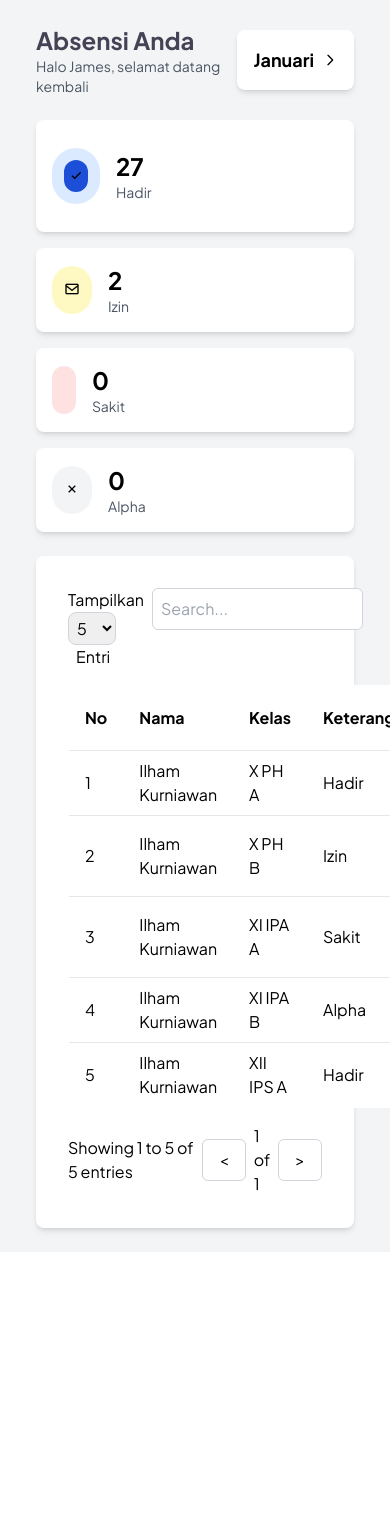
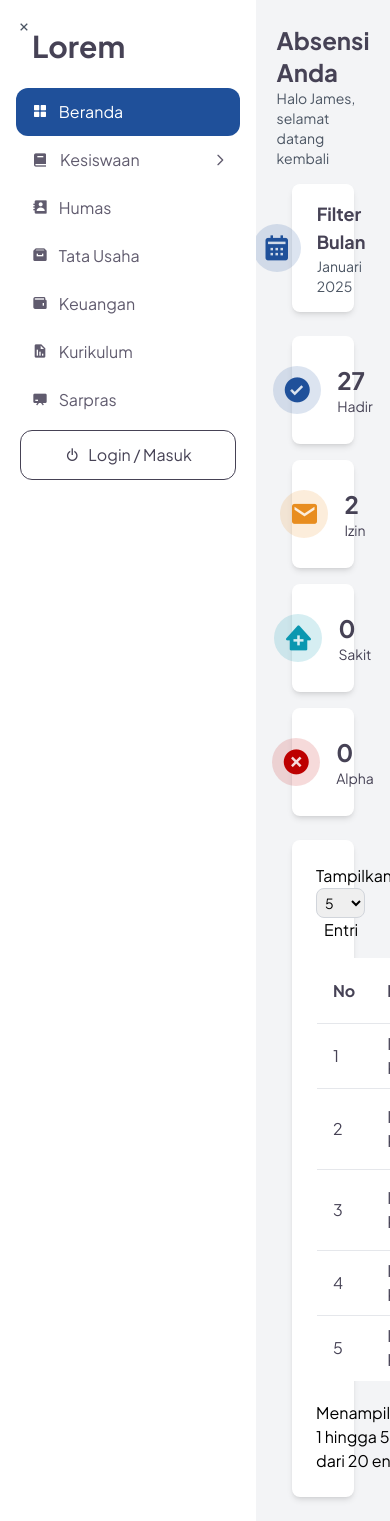
Before and after one commit to whoshann/simas-frontend, a Next.js app: page /student/student-affairs/absence in a window 390 px wide. Before the commit the page ends 1252 px from the top, so only its background shows below. Built offline with nearby package versions, Linux system fonts and the light colour scheme.

Commit message:
style(css): update responsive page

```diff
--- a/app/(roles)/guest/page.tsx
+++ b/app/(roles)/guest/page.tsx
@@ -8,7 +8,7 @@ export default function GuestDashboard() {
                 <p className="text-sm text-gray-600">Halo, selamat datang di website kami</p>
             </header>
 
-            <main className="flex-1 overflow-x-hidden overflow-y-auto px-9">
+            <main className="flex-1 overflow-x-hidden overflow-y-auto px-9 pb-8">
                 <div className="grid grid-cols-1 lg:grid-cols-3 gap-6">
                     <div className="bg-white shadow-md rounded-lg overflow-hidden lg:col-span-2">
                         <img
--- a/app/(roles)/student/student-affairs/absence/page.tsx
+++ b/app/(roles)/student/student-affairs/absence/page.tsx
@@ -6,6 +6,7 @@ import { useState } from 'react';
 
 export default function StudentAffairsAbsence() {
     const [selectedMonth, setSelectedMonth] = useState('Januari');
+    const [selectedYear, setSelectedYear] = useState(new Date().getFullYear());
     const [isPanelOpen, setIsPanelOpen] = useState(false);
     const [searchTerm, setSearchTerm] = useState('');
     const [entriesPerPage, setEntriesPerPage] = useState(5);
@@ -16,16 +17,32 @@ export default function StudentAffairsAbsence() {
         'Juli', 'Agustus', 'September', 'Oktober', 'November', 'Desember'
     ];
 
-    // Data statis
+    // Data statis tabel absensi
     const data = [
         { no: 1, name: "Ilham Kurniawan", class: "X PH A", status: "Hadir", document: null, date: "21/01/2024" },
-        { no: 2, name: "Ilham Kurniawan", class: "X PH B", status: "Izin", document: "bukti_surat.png", date: "22/01/2024" },
-        { no: 3, name: "Ilham Kurniawan", class: "XI IPA A", status: "Sakit", document: "bukti_surat.png", date: "23/01/2024" },
+        { no: 2, name: "Ilham Kurniawan", class: "X PH B", status: "Izin", document: "/images/Berita1.jpg", date: "22/01/2024" },
+        { no: 3, name: "Ilham Kurniawan", class: "XI IPA A", status: "Sakit", document: "/images/Berita1.jpg", date: "23/01/2024" },
         { no: 4, name: "Ilham Kurniawan", class: "XI IPA B", status: "Alpha", document: null, date: "24/01/2024" },
         { no: 5, name: "Ilham Kurniawan", class: "XII IPS A", status: "Hadir", document: null, date: "25/01/2024" },
-        // ... data lainnya
+        { no: 6, name: "Ilham Kurniawan", class: "XII IPS A", status: "Hadir", document: null, date: "25/01/2024" },
+        { no: 7, name: "Ilham Kurniawan", class: "XII IPS A", status: "Hadir", document: null, date: "25/01/2024" },
+        { no: 8, name: "Ilham Kurniawan", class: "XII IPS A", status: "Hadir", document: null, date: "25/01/2024" },
+        { no: 9, name: "Ilham Kurniawan", class: "XII IPS A", status: "Hadir", document: null, date: "25/01/2024" },
+        { no: 10, name: "Ilham Kurniawan", class: "XII IPS A", status: "Hadir", document: null, date: "25/01/2024" },
+        { no: 11, name: "Ilham Kurniawan", class: "XII IPS A", status: "Hadir", document: null, date: "25/01/2024" },
+        { no: 12, name: "Ilham Kurniawan", class: "XII IPS A", status: "Hadir", document: null, date: "25/01/2024" },
+        { no: 13, name: "Ilham Kurniawan", class: "XII IPS A", status: "Hadir", document: null, date: "25/01/2024" },
+        { no: 14, name: "Ilham Kurniawan", class: "XII IPS A", status: "Hadir", document: null, date: "25/01/2024" },
+        { no: 15, name: "Ilham Kurniawan", class: "XII IPS A", status: "Hadir", document: null, date: "25/01/2024" },
+        { no: 16, name: "Ilham Kurniawan", class: "XII IPS A", status: "Hadir", document: null, date: "25/01/2024" },
+        { no: 17, name: "Ilham Kurniawan", class: "XII IPS A", status: "Hadir", document: null, date: "25/01/2024" },
+        { no: 18, name: "Ilham Kurniawan", class: "XII IPS A", status: "Hadir", document: null, date: "25/01/2024" },
+        { no: 19, name: "Ilham Kurniawan", class: "XII IPS A", status: "Hadir", document: null, date: "25/01/2024" },
+        { no: 20, name: "Ilham Kurniawan", class: "XII IPS A", status: "Hadir", document: null, date: "25/01/2024" },
+
     ];
 
+    // Search item tabel
     const filteredData = data.filter(item =>
         item.name.toLowerCase().includes(searchTerm.toLowerCase()) ||
         item.class.toLowerCase().includes(searchTerm.toLowerCase()) ||
@@ -45,18 +62,26 @@ export default function StudentAffairsAbsence() {
     return (
         <div className="flex-1 flex flex-col overflow-hidden bg-gray-100">
 
+
             {/* Start Header */}
-            <header className="pt-6 pb-0 px-9 flex justify-between items-center">
+            <header className="pt-6 pb-0 px-9 flex flex-col sm:flex-row justify-between items-center">
                 <div>
                     <h1 className="text-2xl font-bold text-[var(--text-semi-bold-color)]">Absensi Anda</h1>
                     <p className="text-sm text-gray-600">Halo James, selamat datang kembali</p>
                 </div>
 
+
                 {/* Filtering Bulanan */}
-                <div className="relative">
-                    <div className="bg-white shadow-md rounded-lg p-4 flex items-center cursor-pointer" onClick={togglePanel}>
-                        <span className="text-lg font-semibold">{selectedMonth}</span>
-                        <svg className={`ml-2 h-4 w-4 transform transition-transform ${isPanelOpen ? 'rotate-180' : ''}`} fill="none" viewBox="0 0 24 24" stroke="currentColor">
+                <div className="relative mt-4 sm:mt-0 w-full sm:w-72 ">
+                    <div className="bg-white shadow-md rounded-lg py-4 px-7 flex items-center justify-center cursor-pointer" onClick={togglePanel}>
+                        <div className="bg-[#1f509a27] rounded-full p-3 mr-4 w-12 h-12 flex items-center justify-center">
+                            <i className='bx bxs-calendar text-[#1f509a] text-3xl'></i>
+                        </div>
+                        <div className="flex-1" >
+                            <span className="text-lg font-semibold text-[var(--text-semi-bold-color)] ">Filter Bulan</span>
+                            <p className="text-sm text-gray-600">{selectedMonth} {selectedYear}</p>
+                        </div>
+                        <svg className={`ml-7 h-4 w-4 transform transition-transform ${isPanelOpen ? 'rotate-90' : ''}`} fill="none" viewBox="0 0 24 24" stroke="currentColor">
                             <path strokeLinecap="round" strokeLinejoin="round" strokeWidth={2} d="M9 5l7 7-7 7" />
                         </svg>
                     </div>
@@ -71,7 +96,7 @@ export default function StudentAffairsAbsence() {
                                         setIsPanelOpen(false);
                                     }}
                                 >
-                                    {month}
+                                    {month} {selectedYear}
                                 </div>
                             ))}
                         </div>
@@ -80,85 +105,95 @@ export default function StudentAffairsAbsence() {
             </header>
             {/* End Header */}
 
+
+
             <main className="flex-1 overflow-x-hidden overflow-y-auto px-9 mt-6">
 
-                {/* Start Cards */}
+
+
+                {/* Start 4 Cards */}
                 <div className="grid grid-cols-1 sm:grid-cols-2 lg:grid-cols-4 gap-4 mb-6">
-                    <div className="bg-white shadow-md rounded-lg px-4 py-7 flex items-center">
-                        <div className="bg-blue-100 rounded-full p-3 mr-4">
-                            <div className="bg-blue-700 rounded-full p-1">
-                                <i className='bx bx-check text-black'></i>
-                            </div>
+                    <div className="bg-white shadow-md rounded-lg px-4 py-7 flex items-center justify-center">
+                        <div className="bg-[#1f509a27] rounded-full p-3 mr-4 w-12 h-12 flex items-center justify-center  ">
+                            <i className='bx bxs-check-circle text-[#1f509a] text-3xl'></i>
                         </div>
                         <div>
-                            <p className="text-2xl font-bold">27</p>
-                            <p className="text-sm text-gray-600">Hadir</p>
+                            <p className="text-2xl text-[var(--text-semi-bold-color)] font-bold">27</p>
+                            <p className="text-sm text-[var(--text-regular-color)]">Hadir</p>
                         </div>
                     </div>
-                    <div className="bg-white shadow-md rounded-lg p-4 flex items-center">
-                        <div className="bg-yellow-100 rounded-full p-3 mr-4">
-                            <i className='bx bx-envelope text-black'></i>
+                    <div className="bg-white shadow-md rounded-lg px-4 py-7 flex items-center justify-center">
+                        <div className="bg-[#e88e1f29] rounded-full p-3 mr-4 w-12 h-12 flex items-center justify-center ">
+                            <i className='bx bxs-envelope text-[#e88d1f]  text-3xl'></i>
                         </div>
                         <div>
-                            <p className="text-2xl font-bold">2</p>
-                            <p className="text-sm text-gray-600">Izin</p>
+                            <p className="text-2xl text-[var(--text-semi-bold-color)] font-bold">2</p>
+                            <p className="text-sm text-[var(--text-regular-color)]">Izin</p>
                         </div>
                     </div>
-                    <div className="bg-white shadow-md rounded-lg p-4 flex items-center">
-                        <div className="bg-red-100 rounded-full p-3 mr-4">
-                            <i className='bx bx-sick text-black'></i>
+                    <div className="bg-white shadow-md rounded-lg px-4 py-7 flex items-center justify-center">
+                        <div className="bg-[#0a97b02a] rounded-full p-3 mr-4 w-12 h-12 flex items-center justify-center ">
+                            <i className='bx bxs-clinic text-[#0a97b0]  text-3xl'></i>
                         </div>
                         <div>
-                            <p className="text-2xl font-bold">0</p>
-                            <p className="text-sm text-gray-600">Sakit</p>
+                            <p className="text-2xl text-[var(--text-semi-bold-color)] font-bold">0</p>
+                            <p className="text-sm text-[var(--text-regular-color)]">Sakit</p>
                         </div>
                     </div>
-                    <div className="bg-white shadow-md rounded-lg p-4 flex items-center">
-                        <div className="bg-gray-100 rounded-full p-3 mr-4">
-                            <i className='bx bx-x text-black'></i>
+                    <div className="bg-white shadow-md rounded-lg px-4 py-7 flex items-center justify-center">
+                        <div className="bg-[#bd000025] rounded-full p-3 mr-4 w-12 h-12 flex items-center justify-center ">
+                            <i className='bx bxs-x-circle text-[#bd0000]  text-3xl'></i>
                         </div>
                         <div>
-                            <p className="text-2xl font-bold">0</p>
-                            <p className="text-sm text-gray-600">Alpha</p>
+                            <p className="text-2xl text-[var(--text-semi-bold-color)] font-bold">0</p>
+                            <p className="text-sm text-[var(--text-regular-color)]">Alpha</p>
                         </div>
                     </div>
                 </div>
                 {/* End Cards */}
 
-                {/* Card for Show Entries, Search, and Table */}
-                <div className="bg-white shadow-md rounded-lg p-8 mb-6">
+
+
+                {/* Card for Table */}
+                <div className="bg-white shadow-md rounded-lg p-6 mb-6">
                     <div className="mb-4 flex justify-between">
 
-                        {/* Showing entries */}
+                        {/* Start Showing entries */}
                         <div>
                             <label className="mr-2">Tampilkan</label>
                             <select
                                 value={entriesPerPage}
                                 onChange={(e) => setEntriesPerPage(Number(e.target.value))}
-                                className="border border-gray-300 rounded-lg p-1"
+                                className="border border-gray-300 rounded-lg p-1 text-sm"
                             >
                                 <option value={5}>5</option>
                                 <option value={10}>10</option>
                                 <option value={15}>15</option>
+                                <option value={20}>20</option>
                             </select>
                             <label className="ml-2">Entri</label>
                         </div>
+                        {/* End Showing entries */}
 
-                        {/* Search */}
-                        <div>
+
+                        {/*Start Search */}
+                        <div className="border border-gray-300 rounded-lg py-2 px-4 flex justify-between items-center" >
+                            <i className='bx bx-search text-[var(--text-semi-bold-color)] text-2xl mr-2'></i>
                             <input
                                 type="text"
-                                placeholder="Search..."
+                                placeholder="Cari data..."
                                 value={searchTerm}
                                 onChange={(e) => setSearchTerm(e.target.value)}
-                                className="border border-gray-300 rounded-md p-2"
+                                className="border-0 focus:outline-none"
                             />
                         </div>
+                        {/*End Search */}
                     </div>
 
-                    {/* Table */}
+
+                    {/* Start Table */}
                     <table className="min-w-full bg-white border border-gray-300 rounded-lg overflow-hidden">
-                        <thead className="">
+                        <thead className="text-[var(--text-semi-bold-color)]">
                             <tr>
                                 <th className="py-2 px-4 border-b text-left">No</th>
                                 <th className="py-2 px-4 border-b text-left">Nama</th>
@@ -170,7 +205,7 @@ export default function StudentAffairsAbsence() {
                         </thead>
                         <tbody>
                             {currentEntries.map((item) => (
-                                <tr key={item.no} className="hover:bg-gray-100">
+                                <tr key={item.no} className="hover:bg-gray-100 text-[var(--text-regular-color)] ">
                                     <td className="py-2 px-4 border-b">{item.no}</td>
                                     <td className="py-2 px-4 border-b">{item.name}</td>
                                     <td className="py-2 px-4 border-b">{item.class}</td>
@@ -183,28 +218,52 @@ export default function StudentAffairsAbsence() {
                             ))}
                         </tbody>
                     </table>
+                    {/* End Table */}
 
-                    {/* Pagination */}
-                    <div className="flex justify-between items-center mt-4">
-                        <span>Showing {startIndex + 1} to {Math.min(startIndex + entriesPerPage, totalEntries)} of {totalEntries} entries</span>
+
+
+                    {/*Start Pagination and showing entries */}
+                    <div className="flex justify-between items-center mt-5">
+                        <span>Menampilkan {startIndex + 1} hingga {Math.min(startIndex + entriesPerPage, totalEntries)} dari {totalEntries} entri</span>
+
+                        {/* Pagination */}
                         <div className="flex items-center">
                             <button
                                 onClick={() => setCurrentPage(Math.max(currentPage - 1, 1))}
                                 disabled={currentPage === 1}
-                                className="px-4 py-2 border border-gray-300 rounded-md mr-2"
+                                className="px-4 py-2 mr-2 text-[var(--main-color)]"
                             >
                                 &lt;
                             </button>
-                            <span>{currentPage} of {totalPages}</span>
+                            {/* Pagination Numbers */}
+                            <div className="flex space-x-1">
+                                {Array.from({ length: Math.min(totalPages - (currentPage - 1), 4) }, (_, index) => {
+                                    const pageNumber = currentPage + index;
+                                    return (
+                                        <button
+                                            key={pageNumber}
+                                            onClick={() => setCurrentPage(pageNumber)}
+                                            className={` rounded-md px-3 py-1 ${currentPage === pageNumber ? ' bg-[var(--main-color)] text-white ' : 'text-[var(--main-color)]'}`}>
+                                            {pageNumber}
+                                        </button>
+                                    );
+                                })}
+                                {totalPages > 4 && currentPage <= totalPages - 4 && (
+                                    <span className=" text-[var(--main-color)] px-3 py-1">...</span>
+                                )}
+                            </div>
                             <button
                                 onClick={() => setCurrentPage(Math.min(currentPage + 1, totalPages))}
                                 disabled={currentPage === totalPages}
-                                className="px-4 py-2 border border-gray-300 rounded-md ml-2"
+                                className="px-4 py-2 ml-2 text-[var(--main-color)]"
                             >
                                 &gt;
                             </button>
                         </div>
                     </div>
+                    {/*End Pagination and showing entries */}
+
+
                 </div>
             </main>
         </div>
--- a/app/components/sidebar/Sidebar.tsx
+++ b/app/components/sidebar/Sidebar.tsx
@@ -3,9 +3,14 @@
 import React, { useState } from 'react';
 
 const Sidebar: React.FC = () => {
+    const [isSidebarOpen, setIsSidebarOpen] = useState(true);
     const [isDropdownOpenKesiswaan, setIsDropdownOpenKesiswaan] = useState(false);
     const [isDropdownOpenFasilitas, setIsDropdownOpenFasilitas] = useState(false);
     const [activeMenu, setActiveMenu] = useState<string>('Beranda');
+
+    const toggleSidebar = () => {
+        setIsSidebarOpen(!isSidebarOpen); // Toggle sidebar
+    };
 
     const toggleDropdownKesiswaan = () => {
         setIsDropdownOpenKesiswaan(!isDropdownOpenKesiswaan);
@@ -35,8 +40,12 @@ const Sidebar: React.FC = () => {
     };
 
     return (
-        // sidebar wrapper
-        (<div className="bg-white w-64 space-y-6 py-7 px-4 absolute inset-y-0 left-0 transform -translate-x-full md:relative md:translate-x-0 transition duration-300 ease-in-out">
+        (<div>
+            {/* Tombol Hamburger di luar sidebar */}
+            <button onClick={toggleSidebar} className="fixed top-4 left-4 z-50 text-gray-600 focus:outline-none">
+                <i className={`bx ${isSidebarOpen ? 'bx-x' : 'bx-menu'}`}></i>
+            </button>
+            <aside className={`bg-white w-64 space-y-6 py-7 px-4 sticky inset-y-0 left-0 transition duration-300 ease-in-out ${isSidebarOpen ? 'block' : 'hidden'}`}>
                 {/* Sidebar Title */}
                 <h2 className="text-[var(--text-semi-bold-color)] text-3xl font-semibold pl-4">Lorem</h2>
                 {/* Start Sidebar menu navigation */}
@@ -49,6 +58,8 @@ const Sidebar: React.FC = () => {
                         <i className='bx bxs-grid-alt mr-2 font-medium'></i> {/* Ikon untuk Beranda */}
                         Beranda
                     </a>
+
+                    {/* menu kesiswaan */}
                     <div>
                         <button
                             className={`flex items-center w-full text-left py-3 pl-4 pr-0 rounded-xl transition duration-200 text-[var(--text-thin-color)] ${activeMenu === 'Kesiswaan' ? 'active' : ''}`}
@@ -191,6 +202,7 @@ const Sidebar: React.FC = () => {
                         Login / Masuk
                     </button>
                 </a>
+            </aside>
         </div>)
     );
 };
--- a/app/styles/globals.css
+++ b/app/styles/globals.css
@@ -8,10 +8,10 @@
   --second-color: #e88d1f;
   --third-color: #0a97b0;
   --fourth-color: #bd0000;
-  --text-bold-color: #202224;
+  --text-bold-color: #373343;
   --text-semi-bold-color: #464255;
-  --text-regular-color: #242426;
-  --text-thin-color: #6f6f6f;
+  --text-regular-color: #464255;
+  --text-thin-color: #4f4a5fe7;
 }
 
 
```
Lines whose indentation alone changed are shown as unchanged.
